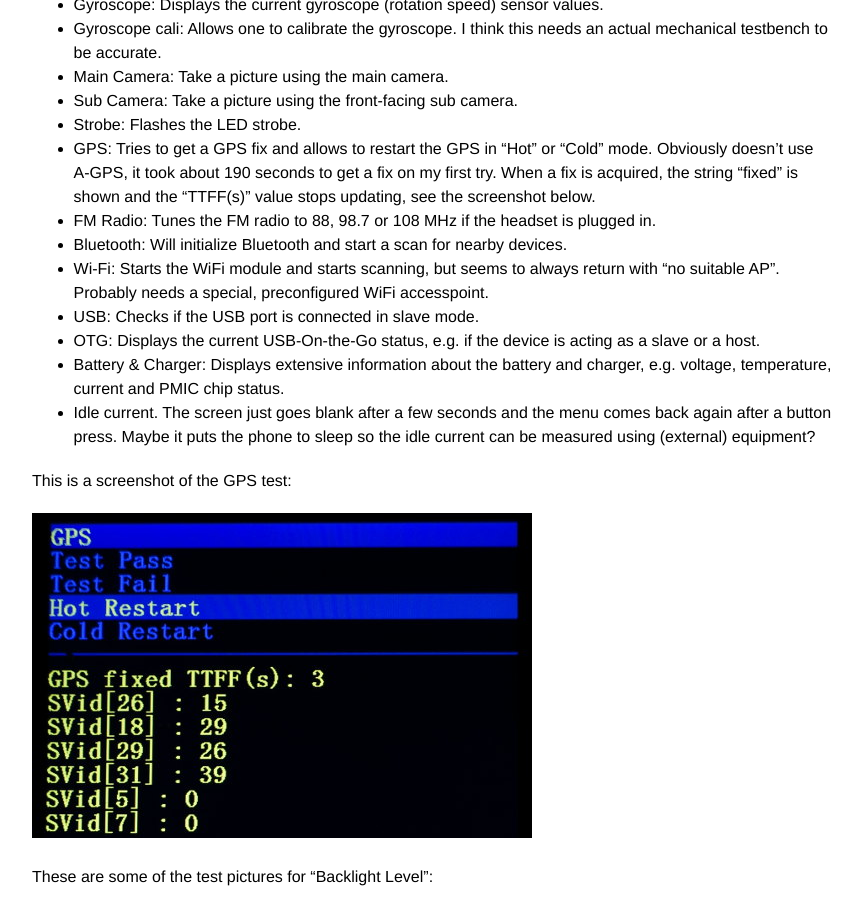
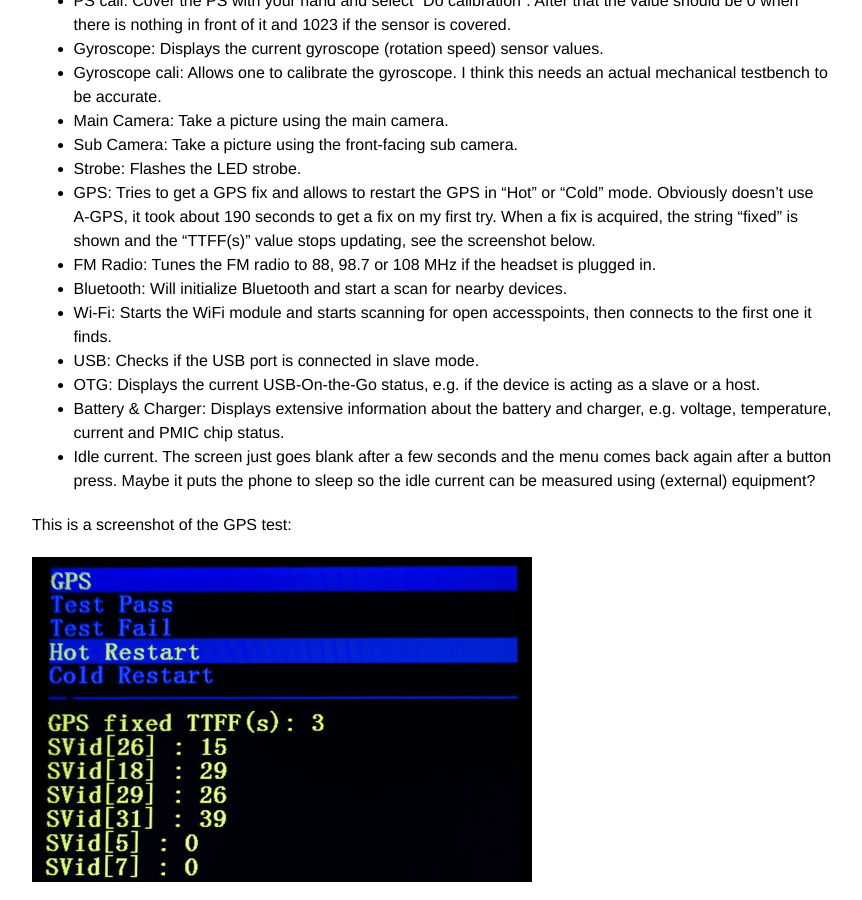
Before and after one commit to Sturmflut/sturmflut.github.io, a Jekyll site: the page built from _posts/2015-05-04-hacking-the-bq-part-2-factory-mode.markdown, in a window 1280 px wide and 900 px high, scrolled down 3651 px. Shown: the whole window, without its empty margins (208-1070 px from the left). Built offline with Jekyll 4.4.1, drawn with Linux system fonts in a browser that asks for light colours; some of the changed text lies outside the part shown.

Commit message:
Update post

```diff
--- a/_posts/2015-05-04-hacking-the-bq-part-2-factory-mode.markdown
+++ b/_posts/2015-05-04-hacking-the-bq-part-2-factory-mode.markdown
@@ -4,6 +4,9 @@ title:  "Hacking the bq, Part 2: Factory Mode"
 date:   2015-05-04 23:00:00
 categories: Ubuntu bq
 ---
+
+*UPDATE 5.5.2015: Thanks to Simos Xenitellis for finding out how the WiFi test works.*
+
 
 The bq Aquaris E4.5 Ubuntu Edition has a "hidden" Factory Mode. You can access it by doing the following:
 
@@ -61,7 +64,7 @@ The following tests are currently offered on my device:
 * GPS: Tries to get a GPS fix and allows to restart the GPS in "Hot" or "Cold" mode. Obviously doesn't use A-GPS, it took about 190 seconds to get a fix on my first try. When a fix is acquired, the string "fixed" is shown and the "TTFF(s)" value stops updating, see the screenshot below.
 * FM Radio: Tunes the FM radio to 88, 98.7 or 108 MHz if the headset is plugged in.
 * Bluetooth: Will initialize Bluetooth and start a scan for nearby devices.
-* Wi-Fi: Starts the WiFi module and starts scanning, but seems to always return with "no suitable AP". Probably needs a special, preconfigured WiFi accesspoint.
+* Wi-Fi: Starts the WiFi module and starts scanning for open accesspoints, then connects to the first one it finds.
 * USB: Checks if the USB port is connected in slave mode.
 * OTG: Displays the current USB-On-the-Go status, e.g. if the device is acting as a slave or a host.
 * Battery & Charger: Displays extensive information about the battery and charger, e.g. voltage, temperature, current and PMIC chip status.
```
